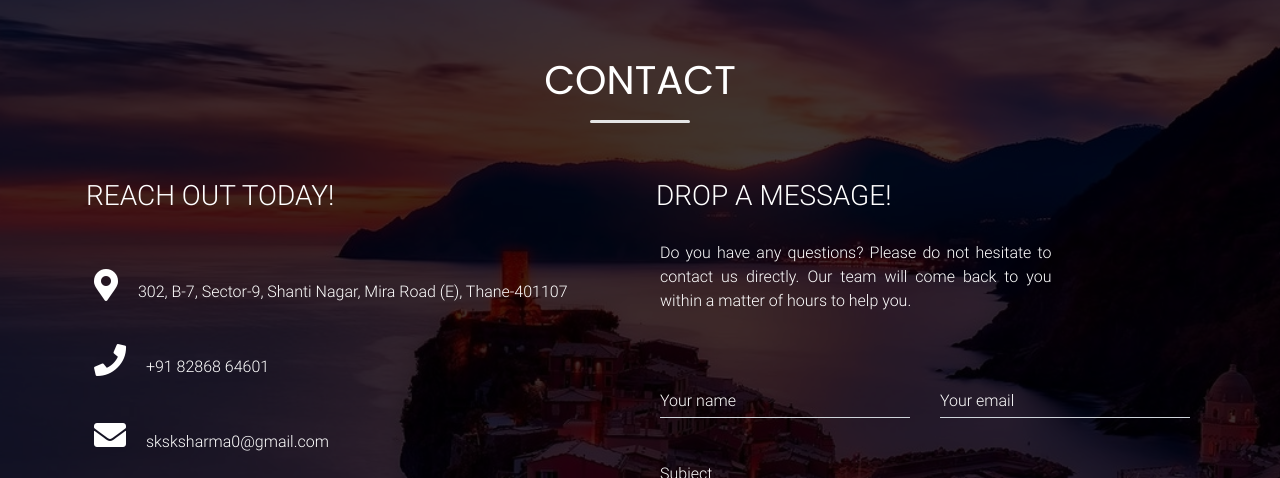
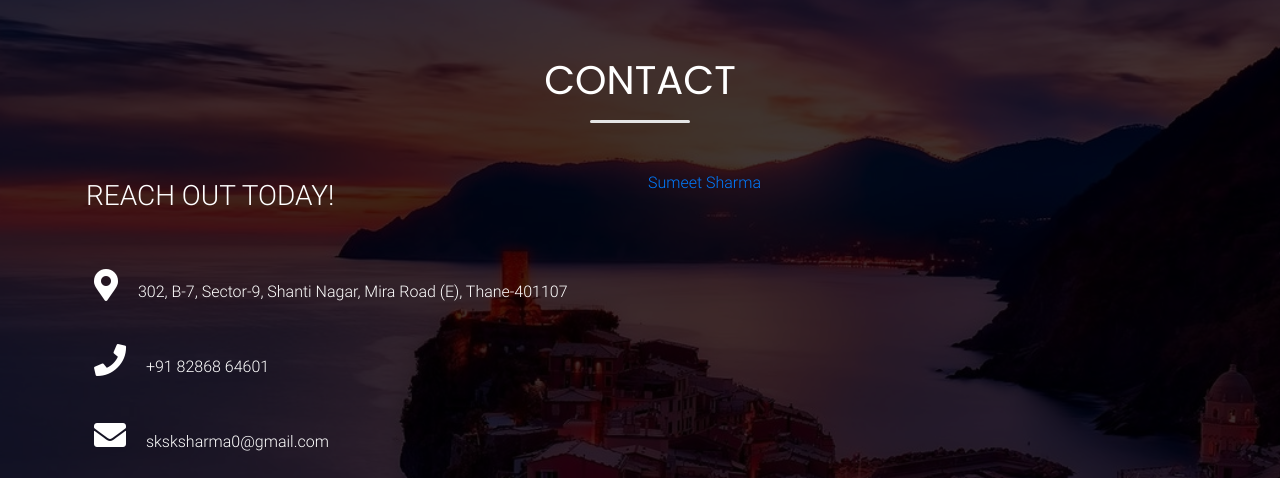
Before and after one commit to itsumeet27/portfolio, a PHP site: page /contact.php in a window 1280 px wide. Shown: the part 64-542 px from the top of the page. Run offline with PHP 8.4, Linux system fonts and the light colour scheme; some libraries are stand-ins or nearby versions; grey boxes are pictures that could not be loaded.

Commit message:
Adding linkedin badge

```diff
--- a/contact.php
+++ b/contact.php
@@ -33,54 +33,7 @@
 					</div>
 				</div>
 				<div class="col-md-6 p-2 animated fadeInRight">
-					<section class="contact-form">
-
-						<!--Section heading-->
-						<h3 class="h3-responsive text-justify p-2">Drop a message!</h3>
-						<!--Section description-->
-						<p class="text-justify w-responsive">Do you have any questions? Please do not hesitate to contact us directly. Our team will come back to you within
-						a matter of hours to help you.</p>
-
-						<div>
-							<form id="contact-form" name="contact-form" action="mail.php" method="POST">
-								<div class="row">
-									<div class="col-md-6">
-										<div class="md-form mb-0">
-											<input type="text" id="name" name="name" class="form-control">
-											<label for="name" class="">Your name</label>
-										</div>
-									</div>
-									<div class="col-md-6">
-										<div class="md-form mb-0">
-											<input type="text" id="email" name="email" class="form-control">
-											<label for="email" class="">Your email</label>
-										</div>
-									</div>
-								</div>
-								<div class="row">
-									<div class="col-md-12">
-										<div class="md-form mb-0">
-											<input type="text" id="subject" name="subject" class="form-control">
-											<label for="subject" class="">Subject</label>
-										</div>
-									</div>
-								</div>
-								<div class="row">
-									<div class="col-md-12">
-										<div class="md-form">
-											<textarea type="text" id="message" name="message" rows="2" class="form-control md-textarea"></textarea>
-											<label for="message">Your message</label>
-										</div>
-									</div>
-								</div>
-							</form>
-
-							<div class="text-center text-md-left">
-								<a class="btn btn-outline-white" onclick="document.getElementById('contact-form').submit();">Send</a>
-							</div>
-							<div class="status"></div>
-						</div>
-					</section>
+					<div class="LI-profile-badge"  data-version="v1" data-size="medium" data-locale="en_US" data-type="vertical" data-theme="light" data-vanity="itsumeet"><a class="LI-simple-link" href='https://in.linkedin.com/in/itsumeet?trk=profile-badge'>Sumeet Sharma</a></div>
 				</div>
 			</div>
 		</div>
--- a/includes/header.php
+++ b/includes/header.php
@@ -10,6 +10,8 @@
   <link rel="canonical" href="https://itsumeet.com/">
   <!-- Site Icon -->
   <link rel="icon" href="img/Me.jpg" type="image/x-icon">
+  <!-- Linkedin -->
+  <script type="text/javascript" src="https://platform.linkedin.com/badges/js/profile.js" async defer></script>
   <!-- Fonts -->
   <link href="https://fonts.googleapis.com/css?family=Poppins|Righteous&display=swap" rel="stylesheet">
   <!-- Font Awesome -->
```
